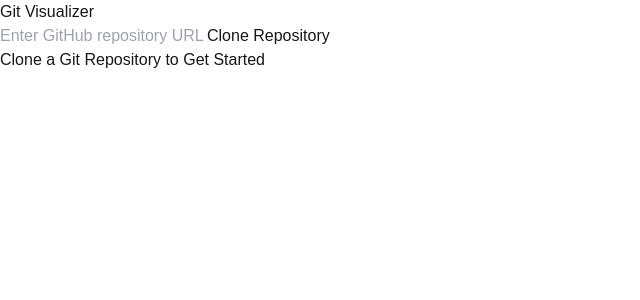
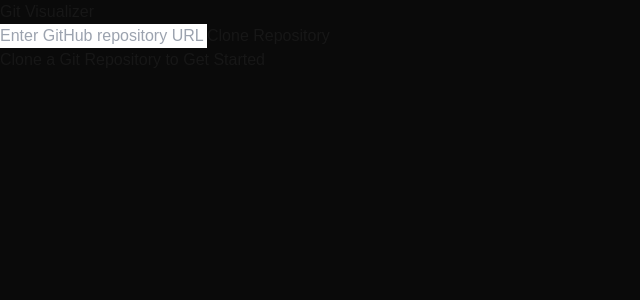
Before and after one commit to m-Mateja/git-visualizer, a Next.js app: page / in a window 1280 px wide. Shown: the top 300 px of the page, without its empty margins (0-640 px from the left). Built offline with nearby package versions, Linux system fonts and the light colour scheme.

Commit message:
Update globals.css

```diff
--- a/src/app/globals.css
+++ b/src/app/globals.css
@@ -3,7 +3,7 @@
 @tailwind utilities;
 
 :root {
-  --background: #ffffff;
+  --background: #0a0a0a;
   --foreground: #171717;
 }
 
```
